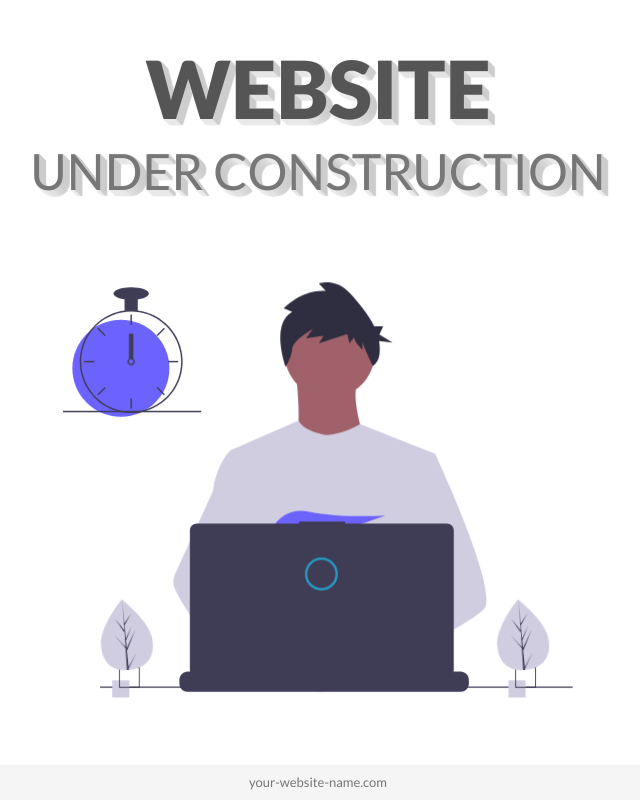
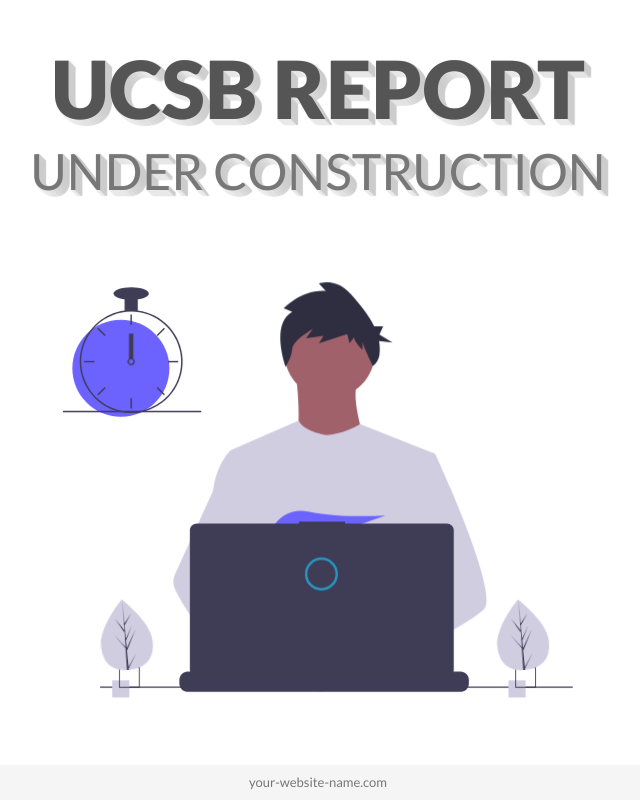
Before and after one commit to shekhar-paudel/UCSBReports, a plain HTML site: page index.html in a window 1280 px wide. Shown: the whole page, without its empty margins (322-962 px from the left). Drawn offline with nearby package versions, Linux system fonts and the light colour scheme.

Commit message:
Update index.html

```diff
--- a/index.html
+++ b/index.html
@@ -28,7 +28,7 @@
     <div class="container">
       <div class="row justify-content-center">
         <div class="col-md-10 main-title">
-          <h1>Website</h1>
+          <h1>UCSB Report</h1>
           <h2>under construction</h2>
         </div>
       </div>
```
